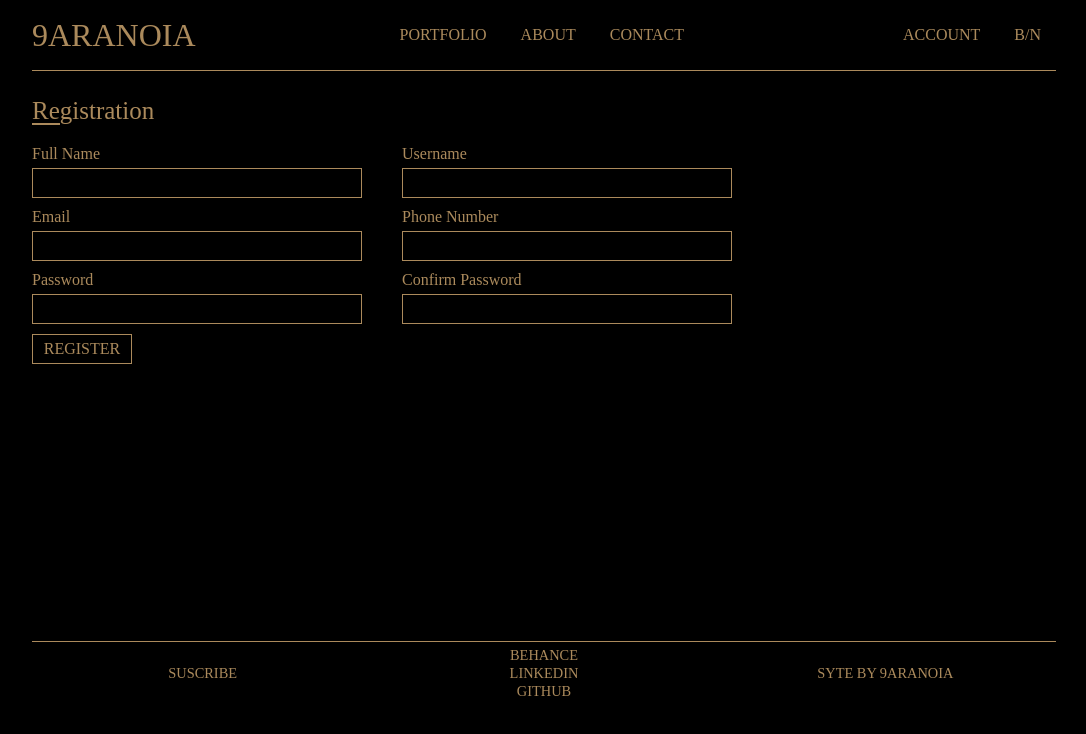
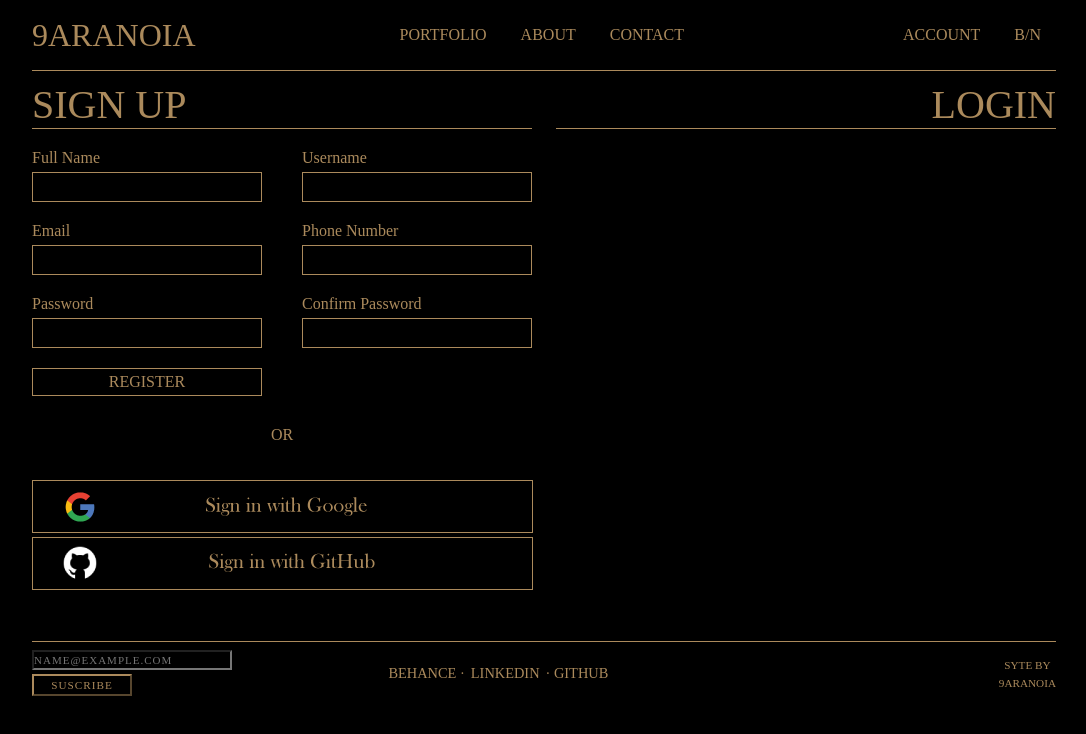
Before and after one commit to 9aranoia/9aranoia.github.io, a plain HTML site: page pages/account.html in a window 1280 px wide. Shown: the whole page, without its empty margins (96-1182 px from the left). Drawn offline with Linux system fonts and the light colour scheme.

Commit message:
update page and new buttons

```diff
--- a/css/style.css
+++ b/css/style.css
@@ -98,6 +98,7 @@ hr {
     align-items: center;
     padding-top: 1%;
     padding-bottom: 1.2%;
+
 
 }
 
@@ -311,30 +312,41 @@ button:hover {
     width: 1228px;
     justify-content: center;
     align-items: center;
-    max-width: 700px;
+    max-width: 500px;
     width: 100%;
-    background:none;
-    padding: 16px 0px;
+    background: none;
+    padding: 0px;
     color: #AB8A5C;
 
+}
+
+
+#main .container2 {
+    height: 550px;
+    width: 1228px;
+    justify-content: center;
+    align-items: center;
+    max-width: 500px;
+    width: 100%;
+    background: none;
+    padding: 0px;
+    color: #AB8A5C;
 
 }
 
 #main .container1 .title {
-    font-size: 25px;
+    font-size: 40px;
     font-weight: 500;
     position: relative;
 }
 
-#main .container1 .title::before {
-    content: '';
-    position: absolute;
-    left: 0;
-    bottom: 0;
-    height: 2.1px;
-    width: 28px;
-    background: #AB8A5C;
+#main .container2 .title {
+    font-size: 40px;
+    font-weight: 500;
+    position: relative;
+    text-align: right;
 }
+
 
 #main .container1 form .user-details {
     display: flex;
@@ -344,7 +356,7 @@ button:hover {
 }
 
 #main form .user-details .input-box {
-    margin-bottom: 10px;
+    margin-bottom: 20px;
     width: calc(100% / 2 - 20px);
 }
 
@@ -368,18 +380,21 @@ button:hover {
 
 }
 
-#main .user-details .input-box input:focus,
+
 #main .user-details .input-box input:valid{
     border-color: #615a5a;
 }
 
 
 #main .button {
-    display: block;
-    width: 100px;
+    display: flex;
+    position: relative;
+    justify-content: center;
+    width: 230px;
+
     text-align: center;
     background: black;
-    padding: 5px;
+    padding: 4px;
     color: #AB8A5C;
     border: 1px solid #AB8A5C;
     text-transform: uppercase;
@@ -387,7 +402,13 @@ button:hover {
 
 }
 
+#main .container1__register p{
+    text-align: center;
 
+
+
+
+}
 
 
 
@@ -429,7 +450,7 @@ button:hover {
 
 
 #footer ul li {
-    text-align: center;
+    display: inline-block;
     list-style: none;
 
 
@@ -465,13 +486,21 @@ button:hover {
 
 #footer .footer__fnav1 a{
     font-size: 0.9rem;
+    padding: 10px 1px;
 
 }
 
+
 #footer .footer__info a{
-    font-size: 0.9rem;
+    font-size: 0.7rem;
 
 }
+#footer .footer__info {
+
+    padding-left: 345px;
+}
+
+
 
 #footer .footer__fnav1 a:hover {
     color: white;
@@ -480,3 +509,67 @@ button:hover {
 #footer .footer__s a:hover {
     color: white;
 }
+
+
+/*FOOTER SUSCRIBE INPUT*/
+
+#footer input {
+    display: flex;
+    align-items: center;
+
+  }
+
+
+#footer .button1 {
+    height: 20px;
+    width: 200px;
+    margin-bottom: 1.3%;
+    font-size: 11px;
+
+  }
+
+#footer .button2 {
+    height: 22px;
+    margin-top: 1%;
+    width: 100px;
+    text-align: center;
+    justify-content: center;
+    align-items: center;
+
+
+  }
+
+
+  #email {
+    width: 55%;
+    background: none;
+    font-family: inherit;
+    color: #AB8A5C;
+    letter-spacing: 1px;
+
+  }
+
+
+  #submit {
+    width: 20%;
+    height: 26px;
+    font-size: 0.7rem;
+    background: black;
+    font-family: inherit;
+    color: #AB8A5C;
+    border-color: #AB8A5C;
+    letter-spacing: 1px;
+    cursor: pointer;
+    transition: background .3s ease-in-out;
+  }
+
+
+  #submit:hover {
+    background: white;
+  }
+
+
+  input:focus {
+    outline: none;
+
+  }
--- a/pages/account.html
+++ b/pages/account.html
@@ -40,7 +40,8 @@
 
     <main id="main">
             <div class="container1">
-                <div class="title">Registration</div>
+                <div class="title">SIGN UP</div>
+                <hr>
                 <form>
                     <div class="user-details">
                         <div class="input-box">
@@ -73,10 +74,21 @@
                         <div>
                             <a class="button">REGISTER</a>
                         </div>
-
                     </div>
                 </form>
+                <br>
+                <div class="container1__register">
+                    <p>OR</p>
+                    <br>
+                    <br>
+                    <a href=""><img src="/img-grid/google.png" alt=""></a> <br>
 
+                    <a href=""><img src="/img-grid/github.png" alt=""></a>
+                </div>
+            </div>
+            <div class="container2">
+                <div class="title">LOGIN</div>
+                <hr>
             </div>
 
 
@@ -90,18 +102,18 @@
         <div class="footer__div">
 
             <hr class="hr2">
-        <div class="footer__suscribe">
-            <a href="suscribe.html">SUSCRIBE</a>
 
+            <div class="footer__input">
+                <input type="text" class="button1" id="email" name="email" placeholder="NAME@EXAMPLE.COM">
+                <input type="submit" class="button2" id="submit" value="SUSCRIBE">
             </div>
 
             <nav class="footer__fnav1">
                 <ul>
-                <li><a href="#">BEHANCE</a></li>
-                <li><a href="#">LINKEDIN</a></li>
-                <li><a href="#">GITHUB</a></li>
+                    <li><a href="https://www.behance.net/9aranoia">BEHANCE ·</a></li>
+                    <li><a href="https://www.linkedin.com/in/serrgioaast">LINKEDIN</a></li>
+                    <li><a href="https://github.com/9aranoia">· GITHUB</a></li>
                 </ul>
-
             </nav>
 
             <div class="footer__info">
```
Also changed, not shown: index.html (+7 -6 lines), pages/about.html (+6 -6 lines), pages/antidote.html (+6 -6 lines), pages/contact.html (+6 -6 lines), pages/paranoid.html (+6 -6 lines), pages/poison.html (+6 -6 lines), pages/suscribe.html (+6 -7 lines), img-grid/github.png (added), img-grid/google.png (added). Lines whose indentation alone changed are shown as unchanged.
